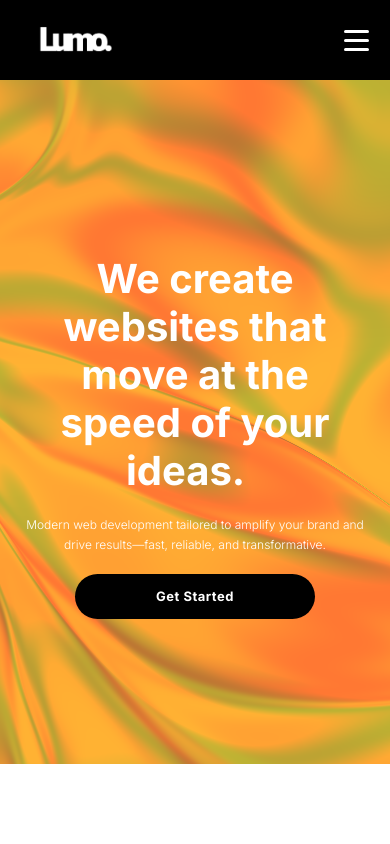
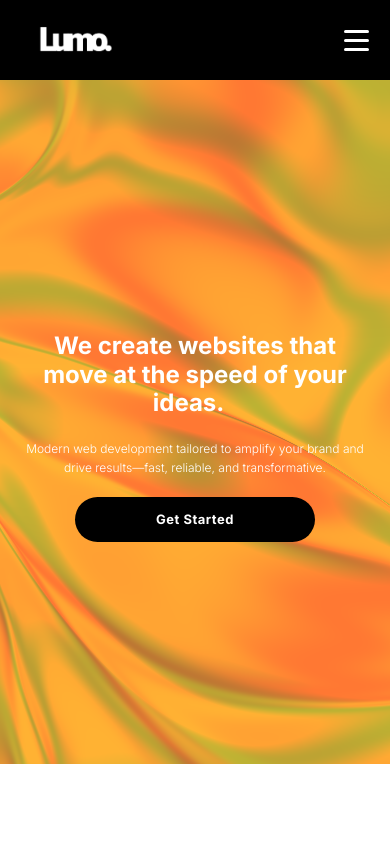
Before and after one commit to lumo-byte/Lumo-Redefined-, a plain HTML site: page index.html in a window 390 px wide. Shown: the top 844 px of the page. Drawn offline with Linux system fonts and the light colour scheme; animation ran at ten frames a second.

Commit message:
Update index.html

```diff
--- a/index.html
+++ b/index.html
@@ -132,7 +132,7 @@
             min-height: 72px; /* Ensures consistent height during typing */
             font-weight: 800;
             color: white;
-            font-size: 60pt;
+            font-size: 72px;
         }
 
         .hero p {
@@ -585,7 +585,7 @@
             }
 
             .hero h1 {
-                font-size: 64px;
+                font-size: 68px;
             }
 
             .section-title {
@@ -599,7 +599,7 @@
 
         @media (max-width: 992px) {
             .hero h1 {
-                font-size: 56px;
+                font-size: 60px;
             }
 
             .hero p {
@@ -668,7 +668,7 @@
             }
 
             .hero h1 {
-                font-size: 28px;
+                font-size: 32px;
                 line-height: 1.2;
             }
 
@@ -824,7 +824,7 @@
             }
 
             .hero h1 {
-                font-size: 24px;
+                font-size: 28px;
             }
 
             .hero p {
@@ -981,7 +981,7 @@
             }
 
             .hero h1 {
-                font-size: 20px;
+                font-size: 24px;
             }
 
             .hero p {
@@ -1323,7 +1323,7 @@
         <div class="iridescence-container" id="iridescence-bg"></div>
         <div class="container">
             <div class="hero-content">
-                <h1 id="typing-text" style="font-size: 30pt;">We create websites that move at the speed of your ideas.</h1>
+                <h1 id="typing-text">We create websites that move at the speed of your ideas.</h1>
                 <p>Modern web development tailored to amplify your brand and drive results—fast, reliable, and transformative.</p>
                 <a href="#contact" class="cta-button">Get Started</a>
             </div>
```
